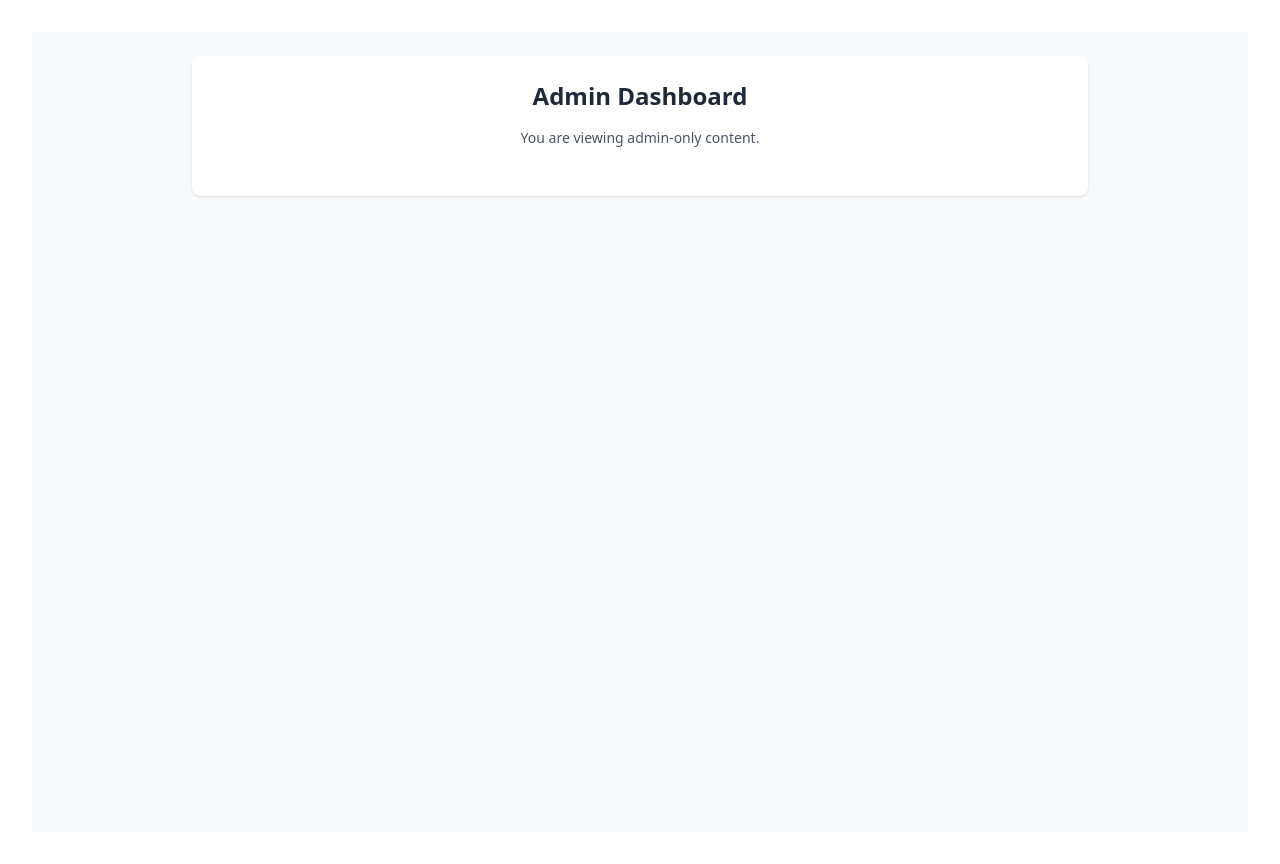
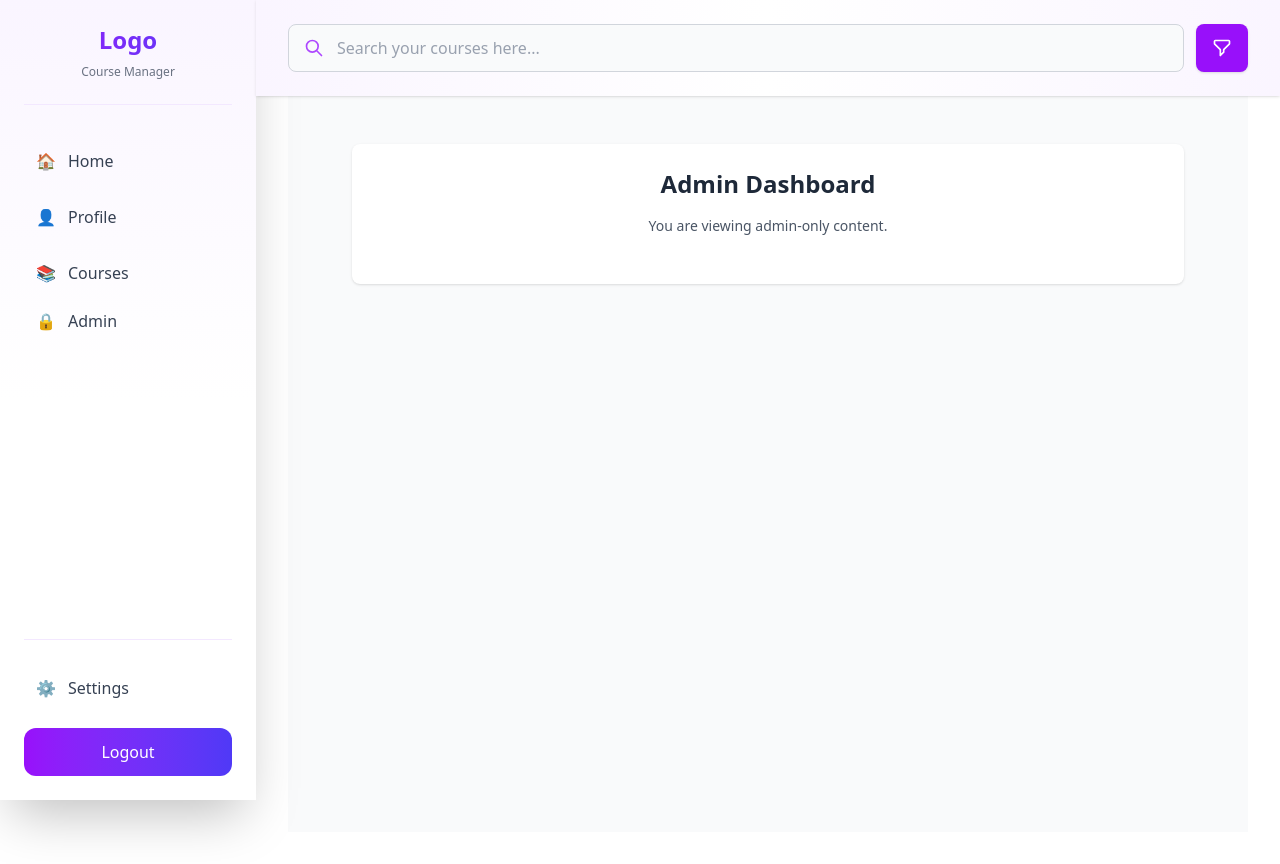
Before and after one commit to SethT3345/Capstone2026, a React (Vite) app in the folder client/: page /admin in a window 1280 px wide. Built offline with nearby package versions, Linux system fonts and the light colour scheme; no server answers; sample sign-in values are in the browser's storage.

Commit message:
fixed the spacing on the admin page

```diff
--- a/client/src/components/Navbar.jsx
+++ b/client/src/components/Navbar.jsx
@@ -45,7 +45,7 @@ export default function Navbar() {
                     className="text-base font-medium text-gray-700 dark:text-gray-300 cursor-pointer hover:text-purple-600 dark:hover:text-purple-400 hover:bg-purple-50 dark:hover:bg-gray-800 p-3 rounded-xl transition duration-200 flex items-center gap-3"
                     onClick={() => navigate('/admin/verification')}>
                     <span className="text-purple-600 dark:text-purple-400">🔒</span>
-                    Admin Verification
+                    Admin
                 </h6>
             </div>
 
--- a/client/src/pages/AdminPage.jsx
+++ b/client/src/pages/AdminPage.jsx
@@ -1,21 +1,28 @@
 import React from 'react'
 import { useNavigate } from 'react-router-dom'
+import Navbar from '../components/Navbar';
+import Header from '../components/Header';
 
 export default function AdminPage() {
   const navigate = useNavigate()
 
-  const revokeAdmin = () => {
-    localStorage.removeItem('isAdmin')
-    navigate('/settings')
-  }
 
   return (
-    <div className="min-h-screen bg-gray-50 dark:bg-gray-900 p-6">
-      <div className="max-w-4xl mx-auto bg-white dark:bg-gray-800 rounded-lg shadow p-6">
-        <h1 className="text-2xl font-bold text-gray-800 dark:text-white mb-4">Admin Dashboard</h1>
-        <p className="text-sm text-gray-600 dark:text-gray-300 mb-6">You are viewing admin-only content.</p>
+    <>
+      <div className="flex">
+        <Navbar />
 
+        <div className="right-side flex-1 min-h-screen bg-gray-50 dark:bg-gray-900 ml-64">
+          <Header />
+
+          <main className="max-w-4xl mx-auto px-4 py-6 sm:px-6 lg:px-8 pt-28">
+            <div className="bg-white dark:bg-gray-800 rounded-lg shadow p-6">
+              <h1 className="text-2xl font-bold text-gray-800 dark:text-white mb-4">Admin Dashboard</h1>
+              <p className="text-sm text-gray-600 dark:text-gray-300 mb-6">You are viewing admin-only content.</p>
+            </div>
+          </main>
+        </div>
       </div>
-    </div>
+    </>
   )
 }
```
